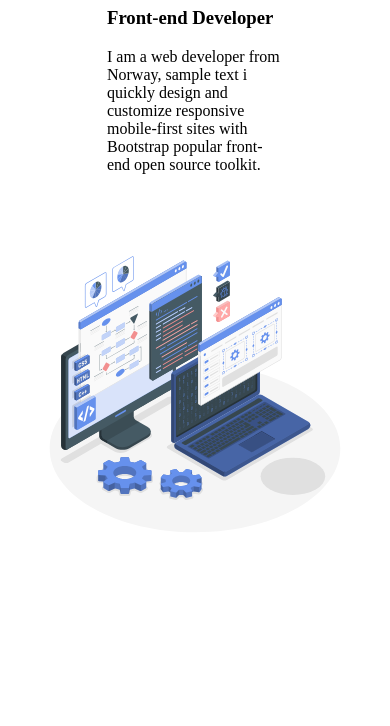
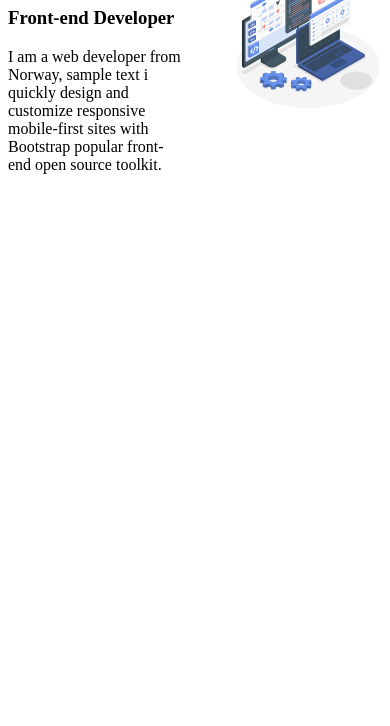
Before and after one commit to Roland-Sankara/webdev-skillup, a plain HTML site: page flex-box/index.html in a window 390 px wide. Shown: the part 118-844 px from the top of the page. Drawn offline with Linux system fonts and the light colour scheme.

Commit message:
add responsive design

```diff
--- a/flex-box/demo.css
+++ b/flex-box/demo.css
@@ -5,7 +5,7 @@
     align-items: center;
     gap: 50px;
     width:100%;
-    flex-wrap: wrap;
+    /* flex-wrap: wrap; */
 }
 
 img{
--- /dev/null
+++ b/responsive-design/styles.css
@@ -0,0 +1,52 @@
+/* Desktop styles*/
+.profile{
+    display: flex;
+    justify-content: center;
+    align-items: center;
+    gap: 50px;
+    width:100%;
+}
+
+img{
+    width: 100%;
+}
+
+.about{
+    flex-basis: 40%;
+}
+
+/* Mobile Screen styles*/
+@media screen and (max-width:425px) {
+    body{
+        background-color: orange;
+    }
+
+    .profile{
+        flex-direction: column-reverse;
+    }
+}
+
+/* Orientation of screen */
+
+/* @media screen and (orientation: landscape){
+    body{
+        background-color: green;
+    }
+} */
+
+/* Tablet Screen styles*/
+@media screen and (max-width: 800px) and (min-width: 768px){
+    body{
+        background-color: teal;
+        color: white;
+    }
+
+    .profile{
+        flex-direction: column;
+    }
+
+    .about{
+        text-align: center;
+        font-size: 1.5rem;
+    }
+}
```
Also changed, not shown: responsive-design/index.html (added, +23 -0 lines).
